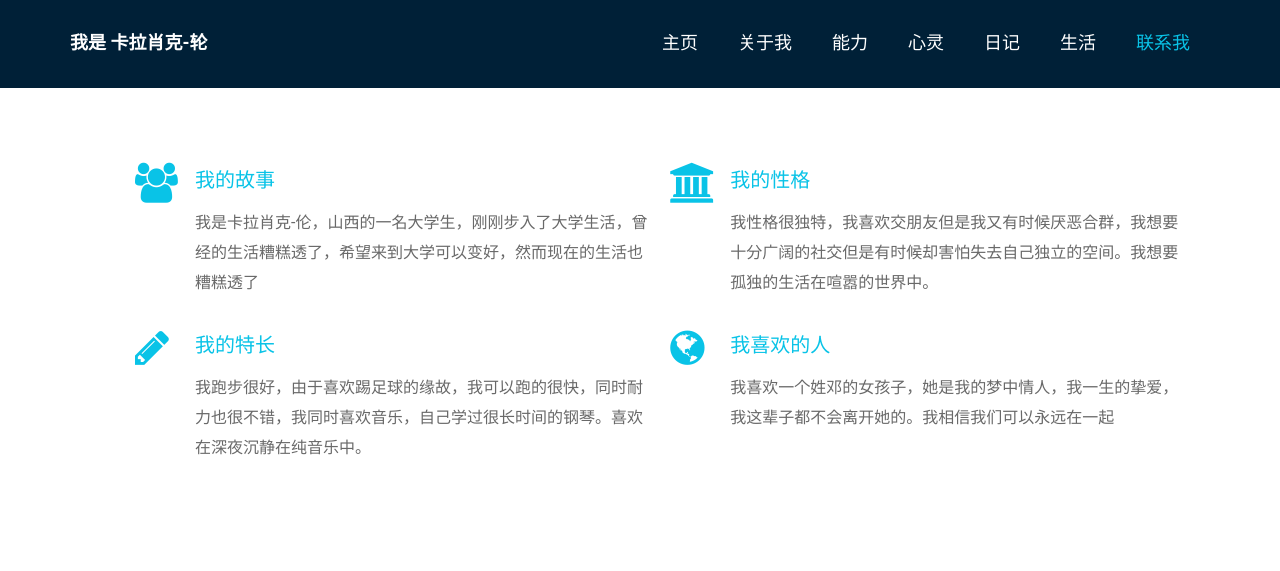
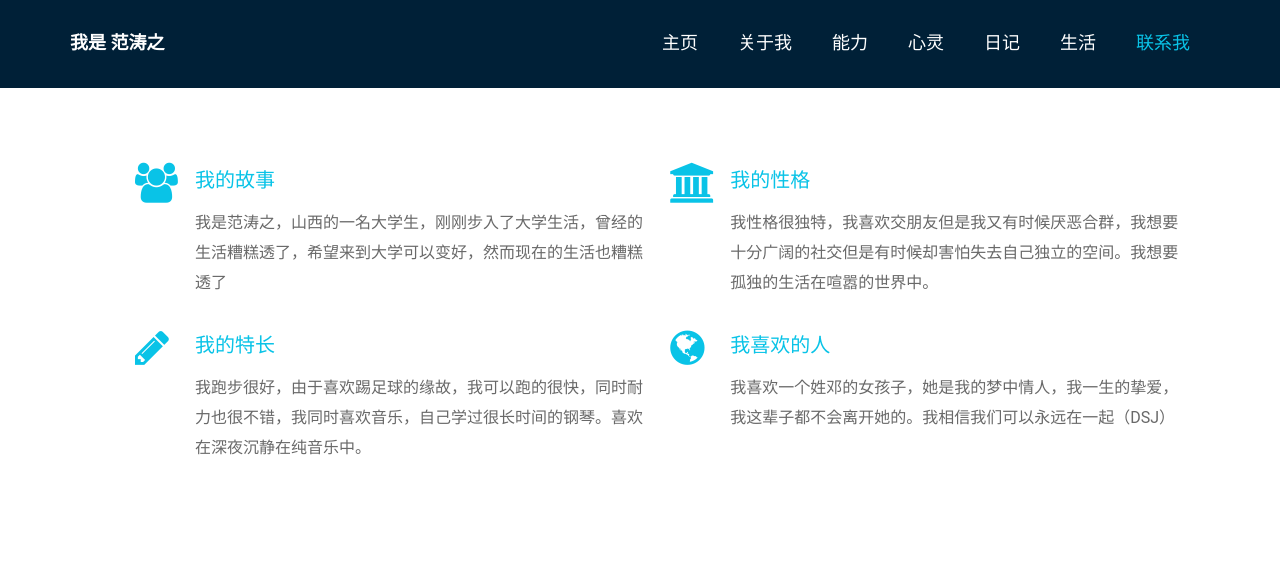
Before and after one commit to ftzlover/ftzlover.github.io, a plain HTML site: page myself.html in a window 1280 px wide. Shown: the part 844-1415 px from the top of the page. Drawn offline with Linux system fonts and the light colour scheme.

Commit message:
Update myself.html

```diff
--- a/myself.html
+++ b/myself.html
@@ -35,7 +35,7 @@
     				<h2 class="title">
 	    					你好,<br/>
 							<span>
-				我是卡拉肖克-轮, <br/>
+				我是范涛之, <br/>
 							我是一个星空爱好者
 							我来自宇宙. 	</span>
     				</h2>
@@ -59,7 +59,7 @@
     					<span class="icon-bar"></span>
     				</button>
 
-					<a href="#" class="navbar-brand">我是 卡拉肖克-轮</a>
+					<a href="#" class="navbar-brand">我是 范涛之</a>
     			</div>  <!-- navbar-header end -->
     			<!-- main nav  -->
 
@@ -86,7 +86,7 @@
 								<i class="fa fa-users"></i>
 								<div class="service-box">
 									<h3>我的故事</h3>
-									<p>我是卡拉肖克-伦，山西的一名大学生，刚刚步入了大学生活，曾经的生活糟糕透了，希望来到大学可以变好，然而现在的生活也糟糕透了</p>
+									<p>我是范涛之，山西的一名大学生，刚刚步入了大学生活，曾经的生活糟糕透了，希望来到大学可以变好，然而现在的生活也糟糕透了</p>
 								</div>
 							</div> <!-- service -inner  -->
 							<div class="service-inner wow fadeInRight" data-wow-delay=".5s">
@@ -107,7 +107,7 @@
 								<i class="fa fa-globe"></i>
 								<div class="service-box">
 									<h3>我喜欢的人</h3>
-									<p>我喜欢一个姓邓的女孩子，她是我的梦中情人，我一生的挚爱，我这辈子都不会离开她的。我相信我们可以永远在一起</p>
+									<p>我喜欢一个姓邓的女孩子，她是我的梦中情人，我一生的挚爱，我这辈子都不会离开她的。我相信我们可以永远在一起（DSJ）</p>
 								</div>
 							</div>  <!-- service -inner  -->
 						</div>
```
